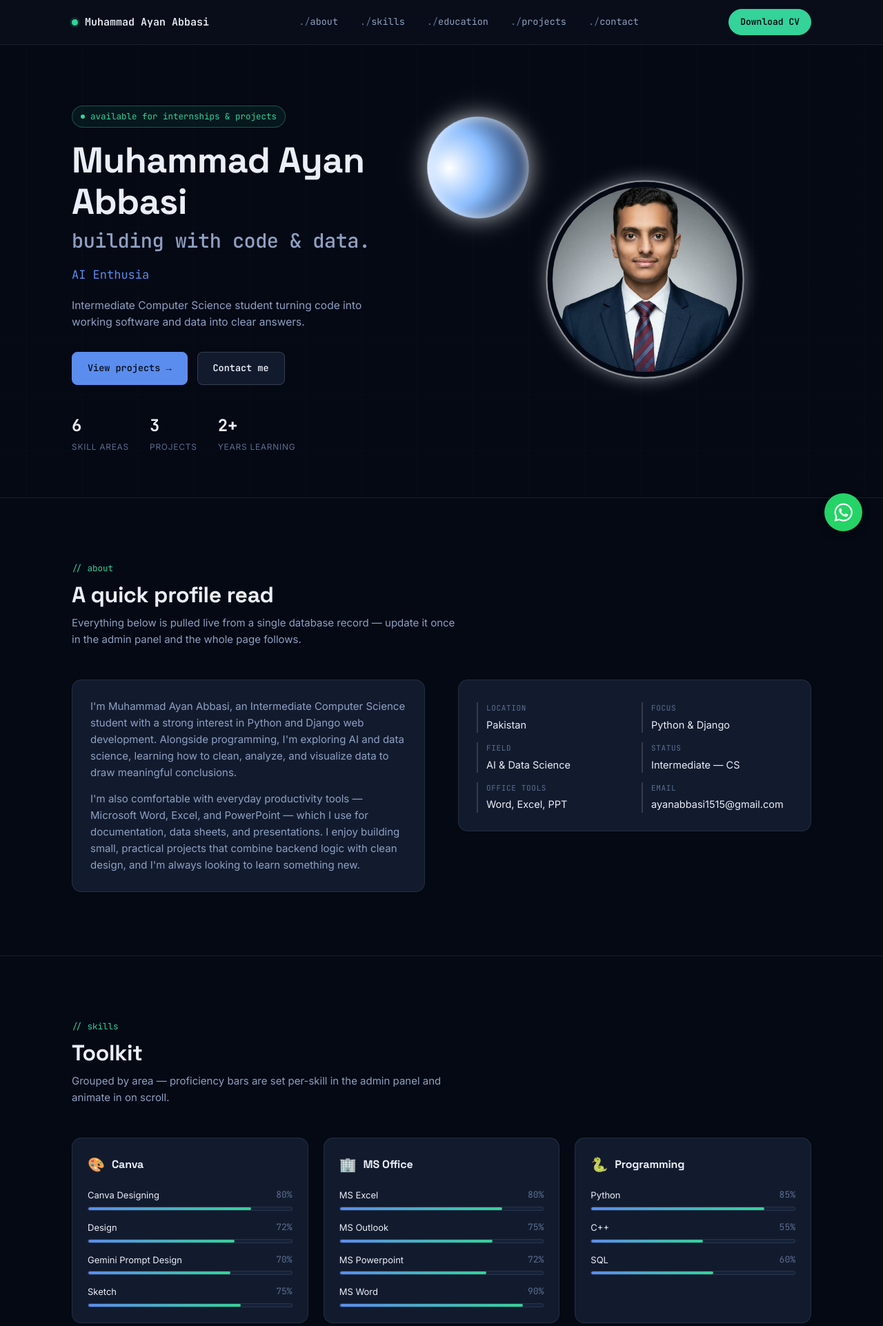
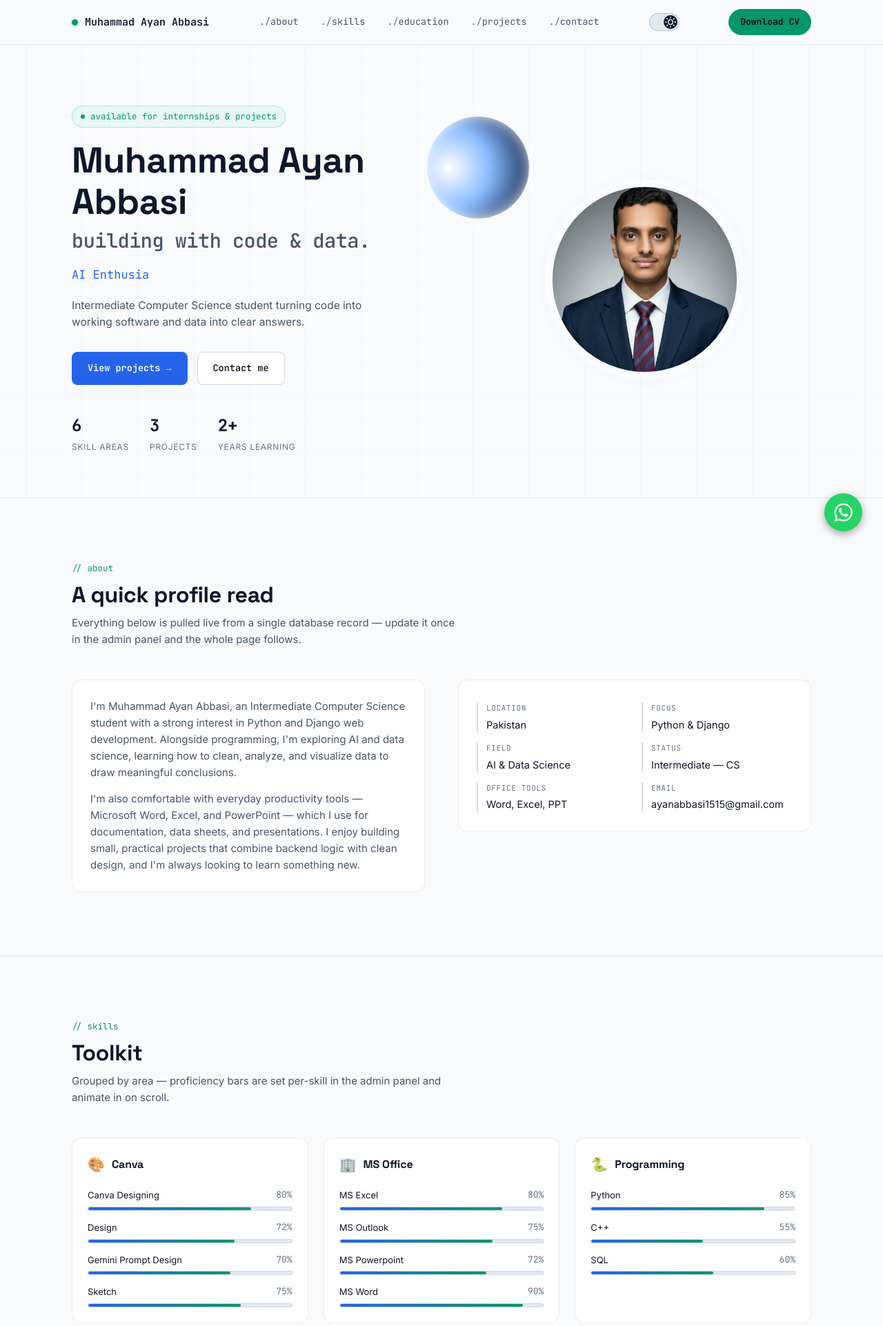
Before and after one commit to rajasalman05/ayan_portfolio, a Django app: page / in a window 1280 px wide. Shown: the top 1922 px of the page at 69% size. Run offline with Django 5.2, Linux system fonts and the light colour scheme; data comes from the database, SQL or seed files in the repository.

Commit message:
Add dark/light theme toggle functionality

```diff
--- a/static/portfolio/css/style.css
+++ b/static/portfolio/css/style.css
@@ -26,6 +26,23 @@
   --maxw: 1120px;
 }
 
+/* ---------- Light Theme Variables ---------- */
+[data-theme="light"] {
+  --bg: #f8fafc;
+  --bg-alt: #f1f5f9;
+  --panel: #ffffff;
+  --panel-2: #e2e8f0;
+  --border: rgba(15, 23, 42, 0.08);
+  --border-strong: rgba(15, 23, 42, 0.16);
+  --text: #0f172a;
+  --muted: #475569;
+  --muted-2: #64748b;
+  --blue: #2563eb;
+  --green: #059669;
+  --amber: #d97706;
+  --rose: #dc2626;
+}
+
 @media (prefers-reduced-motion: reduce) {
   *, *::before, *::after {
     animation-duration: 0.01ms !important;
@@ -48,6 +65,7 @@ body {
   line-height: 1.6;
   overflow-x: hidden;
   -webkit-font-smoothing: antialiased;
+  transition: background-color 0.3s ease, color 0.3s ease;
 }
 
 a { color: inherit; text-decoration: none; }
@@ -75,7 +93,13 @@ h1, h2, h3, h4 { font-family: var(--font-display); margin: 0; line-height: 1.15;
   backdrop-filter: blur(10px);
   -webkit-backdrop-filter: blur(10px);
   border-bottom: 1px solid var(--border);
+  transition: background-color 0.3s ease;
 }
+
+[data-theme="light"] .nav {
+  background: rgba(248, 250, 252, 0.85);
+}
+
 .nav .wrap { display: flex; align-items: center; justify-content: space-between; height: 64px; }
 .brand { display: flex; align-items: center; gap: 10px; font-family: var(--font-mono); font-size: 15px; font-weight: 600; }
 .brand .dot { width: 9px; height: 9px; border-radius: 50%; background: var(--green); box-shadow: 0 0 0 3px rgba(52,211,153,0.15); }
@@ -83,8 +107,39 @@ h1, h2, h3, h4 { font-family: var(--font-display); margin: 0; line-height: 1.15;
 .nav-links a { position: relative; padding: 4px 2px; transition: color 0.2s; }
 .nav-links a:hover { color: var(--text); }
 .nav-links a::before { content: "./"; color: var(--muted-2); }
+
+/* ---------- Theme Toggle Button Styles ---------- */
+.theme-toggle {
+  background: var(--panel-2);
+  border: 1px solid var(--border-strong);
+  border-radius: 999px;
+  width: 44px;
+  height: 26px;
+  padding: 2px;
+  cursor: pointer;
+  display: flex;
+  align-items: center;
+  transition: background-color 0.3s ease, border-color 0.3s ease;
+}
+
+.theme-toggle__thumb {
+  width: 20px;
+  height: 20px;
+  border-radius: 50%;
+  background: var(--text);
+  color: var(--bg);
+  display: flex;
+  align-items: center;
+  justify-content: center;
+  transition: transform 0.3s ease, background-color 0.3s ease, color 0.3s ease;
+}
+
+[data-theme="light"] .theme-toggle__thumb {
+  transform: translateX(18px);
+}
+
 .nav-cta {
-  font-family: var(--font-mono); font-size: 13px; color: var(--bg);
+  font-family: var(--font-mono); font-size: 13px; color: #040914;
   background: var(--green); padding: 8px 16px; border-radius: 999px; font-weight: 600;
   border: 1px solid var(--green);
 }
@@ -96,7 +151,7 @@ h1, h2, h3, h4 { font-family: var(--font-display); margin: 0; line-height: 1.15;
 .hero {
   position: relative;
   overflow: hidden;
-  background: #040914;
+  background: var(--bg);
   padding: 88px 0 64px;
 }
 
@@ -114,6 +169,12 @@ h1, h2, h3, h4 { font-family: var(--font-display); margin: 0; line-height: 1.15;
   opacity: 0.35;
   pointer-events: none;
   z-index: 1;
+}
+
+[data-theme="light"] .hero::before {
+  background-image:
+    linear-gradient(rgba(15, 23, 42, 0.05) 1px, transparent 1px),
+    linear-gradient(90deg, rgba(15, 23, 42, 0.05) 1px, transparent 1px);
 }
 
 /* Floating 3D Orb */
@@ -176,7 +237,7 @@ h1, h2, h3, h4 { font-family: var(--font-display); margin: 0; line-height: 1.15;
   border-radius: var(--radius-sm); border: 1px solid var(--border-strong); transition: all 0.18s;
   display: inline-flex; align-items: center; gap: 8px;
 }
-.btn-primary { background: var(--blue); border-color: var(--blue); color: #08111f; }
+.btn-primary { background: var(--blue); border-color: var(--blue); color: #ffffff; }
 .btn-primary:hover { filter: brightness(1.1); transform: translateY(-1px); }
 .btn-ghost { color: var(--text); background: var(--panel); }
 .btn-ghost:hover { border-color: var(--border-strong); background: var(--panel-2); }
@@ -210,7 +271,7 @@ h1, h2, h3, h4 { font-family: var(--font-display); margin: 0; line-height: 1.15;
   height: 95%;
   object-fit: cover;
   border-radius: 50%;
-  border: 4px solid #040914;
+  border: 4px solid var(--bg);
   box-shadow: inset 0 0 20px rgba(0, 0, 0, 0.6);
   z-index: 2;
   transition: transform 0.4s ease;
@@ -250,7 +311,7 @@ h1, h2, h3, h4 { font-family: var(--font-display); margin: 0; line-height: 1.15;
 }
 
 /* ---------- Section Shell ---------- */
-section { padding: 92px 0; border-top: 1px solid var(--border); }
+section { padding: 92px 0; border-top: 1px solid var(--border); transition: border-color 0.3s ease; }
 .sec-head { margin-bottom: 46px; }
 .sec-idx { font-family: var(--font-mono); font-size: 12.5px; color: var(--green); margin-bottom: 10px; }
 .sec-title { font-size: clamp(24px, 3vw, 32px); }
@@ -260,6 +321,7 @@ section { padding: 92px 0; border-top: 1px solid var(--border); }
 .about-grid { display: grid; grid-template-columns: 1fr 1fr; gap: 48px; align-items: start; }
 .about-card {
   background: var(--panel); border: 1px solid var(--border); border-radius: var(--radius); padding: 26px;
+  transition: background-color 0.3s ease, border-color 0.3s ease;
 }
 .about-card p { color: var(--muted); font-size: 15px; margin: 0 0 14px; }
 .about-card p:last-child { margin-bottom: 0; }
@@ -270,7 +332,7 @@ section { padding: 92px 0; border-top: 1px solid var(--border); }
 
 /* ---------- Skills ---------- */
 .skills-grid { display: grid; grid-template-columns: repeat(auto-fit, minmax(270px, 1fr)); gap: 22px; }
-.skill-card { background: var(--panel); border: 1px solid var(--border); border-radius: var(--radius); padding: 22px; }
+.skill-card { background: var(--panel); border: 1px solid var(--border); border-radius: var(--radius); padding: 22px; transition: background-color 0.3s ease, border-color 0.3s ease; }
 .skill-card-head { display: flex; align-items: center; gap: 10px; margin-bottom: 18px; }
 .skill-card-head .icon { font-size: 20px; }
 .skill-card-head h3 { font-size: 16px; }
@@ -305,7 +367,7 @@ section { padding: 92px 0; border-top: 1px solid var(--border); }
 .projects-grid { display: grid; grid-template-columns: repeat(auto-fit, minmax(300px, 1fr)); gap: 24px; }
 .project-card {
   background: var(--panel); border: 1px solid var(--border); border-radius: var(--radius); overflow: hidden;
-  display: flex; flex-direction: column; transition: transform 0.2s, border-color 0.2s;
+  display: flex; flex-direction: column; transition: transform 0.2s, border-color 0.2s, background-color 0.3s ease;
 }
 .project-card:hover { transform: translateY(-4px); border-color: var(--border-strong); }
 .project-thumb { aspect-ratio: 16/10; background: linear-gradient(135deg, var(--panel-2), var(--bg-alt)); display: flex; align-items: center; justify-content: center; font-family: var(--font-mono); color: var(--muted-2); font-size: 12px; overflow: hidden; }
@@ -321,7 +383,7 @@ section { padding: 92px 0; border-top: 1px solid var(--border); }
 
 /* ---------- Certificates ---------- */
 .cert-list { display: grid; grid-template-columns: repeat(auto-fit, minmax(260px, 1fr)); gap: 16px; }
-.cert-item { display: flex; align-items: center; gap: 14px; background: var(--panel); border: 1px solid var(--border); border-radius: var(--radius-sm); padding: 16px 18px; }
+.cert-item { display: flex; align-items: center; gap: 14px; background: var(--panel); border: 1px solid var(--border); border-radius: var(--radius-sm); padding: 16px 18px; transition: background-color 0.3s ease, border-color 0.3s ease; }
 .cert-mark { font-family: var(--font-mono); color: var(--green); font-size: 16px; }
 .cert-title { font-size: 14.5px; font-weight: 600; }
 .cert-meta { font-size: 12.5px; color: var(--muted-2); margin-top: 2px; }
@@ -338,12 +400,13 @@ section { padding: 92px 0; border-top: 1px solid var(--border); }
 }
 .social-row a:hover { border-color: var(--green); color: var(--green); }
 
-.form-panel { background: var(--panel); border: 1px solid var(--border); border-radius: var(--radius); padding: 26px; }
+.form-panel { background: var(--panel); border: 1px solid var(--border); border-radius: var(--radius); padding: 26px; transition: background-color 0.3s ease, border-color 0.3s ease; }
 .form-row { margin-bottom: 16px; }
 .form-row label { display: block; font-family: var(--font-mono); font-size: 11.5px; color: var(--muted); text-transform: uppercase; letter-spacing: 0.05em; margin-bottom: 7px; }
 .form-row input, .form-row textarea {
   width: 100%; background: var(--bg-alt); border: 1px solid var(--border-strong); border-radius: var(--radius-sm);
   padding: 11px 13px; color: var(--text); font-family: var(--font-body); font-size: 14px; resize: vertical;
+  transition: background-color 0.3s ease, border-color 0.3s ease, color 0.3s ease;
 }
 .form-row input:focus, .form-row textarea:focus { outline: none; border-color: var(--green); }
 .form-msg { font-family: var(--font-mono); font-size: 13px; padding: 10px 14px; border-radius: var(--radius-sm); margin-bottom: 16px; }
@@ -351,7 +414,7 @@ section { padding: 92px 0; border-top: 1px solid var(--border); }
 .form-msg.error { background: rgba(239,111,108,0.1); border: 1px solid rgba(239,111,108,0.3); color: var(--rose); }
 
 /* ---------- Footer ---------- */
-footer { border-top: 1px solid var(--border); padding: 32px 0; }
+footer { border-top: 1px solid var(--border); padding: 32px 0; transition: border-color 0.3s ease; }
 footer .wrap { display: flex; justify-content: space-between; align-items: center; font-family: var(--font-mono); font-size: 12.5px; color: var(--muted-2); flex-wrap: wrap; gap: 10px; }
 
 /* ---------- Reveal-on-Scroll ---------- */
@@ -371,6 +434,7 @@ footer .wrap { display: flex; justify-content: space-between; align-items: cente
     margin-top: 20px;
   }
 }
+
 /* ---------- Floating WhatsApp Button ---------- */
 .whatsapp-float {
   position: fixed;
--- a/static/portfolio/js/script.js
+++ b/static/portfolio/js/script.js
@@ -58,7 +58,45 @@ document.addEventListener("DOMContentLoaded", function () {
       links.classList.toggle("open");
     });
   }
+
+  // ---------- Theme Switcher Logic ----------
+  var themeToggleBtn = document.getElementById("themeToggle");
+  var themeIcon = document.getElementById("themeIcon");
+
+  // Sun and Moon SVG paths
+  var sunIconPath = '<circle cx="12" cy="12" r="5"></circle><line x1="12" y1="1" x2="12" y2="3"></line><line x1="12" y1="21" x2="12" y2="23"></line><line x1="4.22" y1="4.22" x2="5.64" y2="5.64"></line><line x1="18.36" y1="18.36" x2="19.78" y2="19.78"></line><line x1="1" y1="12" x2="3" y2="12"></line><line x1="21" y1="12" x2="23" y2="12"></line><line x1="4.22" y1="19.78" x2="5.64" y2="18.36"></line><line x1="18.36" y1="5.64" x2="19.78" y2="4.22"></line>';
+  var moonIconPath = '<path d="M21 12.79A9 9 0 1 1 11.21 3 7 7 0 0 0 21 12.79z"></path>';
+
+  function setTheme(theme) {
+    document.documentElement.setAttribute("data-theme", theme);
+    localStorage.setItem("theme", theme);
+    if (themeIcon) {
+      themeIcon.innerHTML = theme === "light" ? sunIconPath : moonIconPath;
+    }
+  }
+
+  // Detect saved theme or system preference
+  var savedTheme = localStorage.getItem("theme");
+  var systemPrefersLight = window.matchMedia("(prefers-color-scheme: light)").matches;
+
+  if (savedTheme) {
+    setTheme(savedTheme);
+  } else if (systemPrefersLight) {
+    setTheme("light");
+  } else {
+    setTheme("dark");
+  }
+
+  if (themeToggleBtn) {
+    themeToggleBtn.addEventListener("click", function () {
+      var currentTheme = document.documentElement.getAttribute("data-theme");
+      var newTheme = currentTheme === "light" ? "dark" : "light";
+      setTheme(newTheme);
+    });
+  }
 });
+
+// Parallax/3D Mouse Move Effect
 document.addEventListener('mousemove', (e) => {
   const cards = document.querySelectorAll('.gloody-card');
   const orbs = document.querySelectorAll('.floating-orb');
--- a/templates/portfolio/index.html
+++ b/templates/portfolio/index.html
@@ -12,6 +12,16 @@
       <a href="#projects">projects</a>
       <a href="#contact">contact</a>
     </div>
+
+    <!-- Theme Toggle Button -->
+    <button class="theme-toggle" id="themeToggle" type="button" aria-label="Toggle theme">
+      <span class="theme-toggle__thumb">
+        <svg id="themeIcon" xmlns="http://www.w3.org/2000/svg" width="16" height="16" viewBox="0 0 24 24" fill="none" stroke="currentColor" stroke-width="2" stroke-linecap="round" stroke-linejoin="round">
+          <path d="M21 12.79A9 9 0 1 1 11.21 3 7 7 0 0 0 21 12.79z"></path>
+        </svg>
+      </span>
+    </button>
+
     {% if profile.cv_file %}
       <a href="{{ profile.cv_file.url }}" class="nav-cta" download="Muhammad_Ayan_Abbasi_CV.pdf">Download CV</a>
     {% else %}
@@ -246,9 +256,6 @@
 <!-- FontAwesome Icons for WhatsApp Button -->
 <link rel="stylesheet" href="https://cdnjs.cloudflare.com/ajax/libs/font-awesome/6.4.0/css/all.min.css">
 
-<!-- FontAwesome Icons for WhatsApp Button -->
-<link rel="stylesheet" href="https://cdnjs.cloudflare.com/ajax/libs/font-awesome/6.4.0/css/all.min.css">
-
 <footer>
   <div class="wrap">
     <span>© {% now "Y" %} {{ profile.full_name|default:"Muhammad Ayan Abbasi" }}. Built with Django.</span>
```
